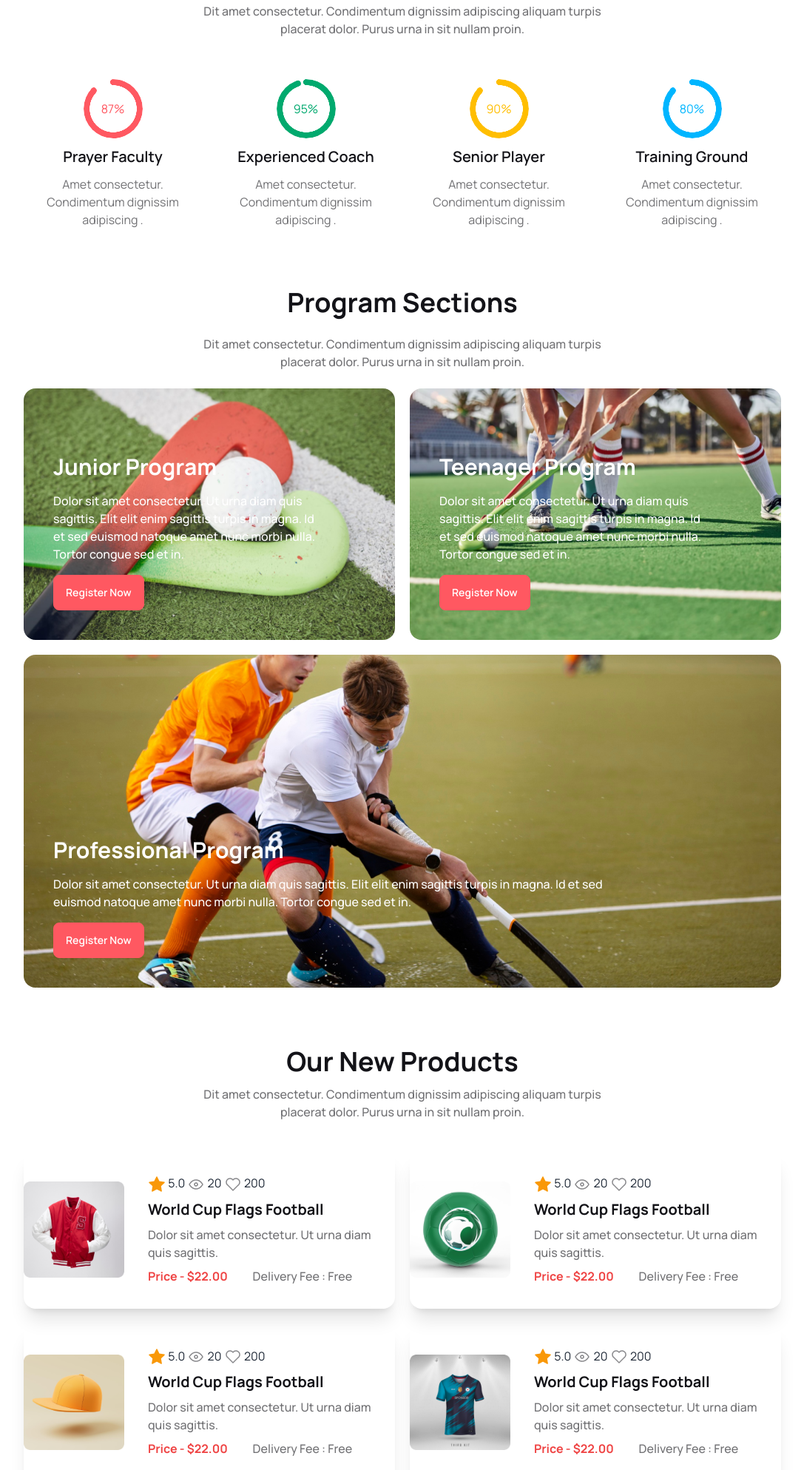
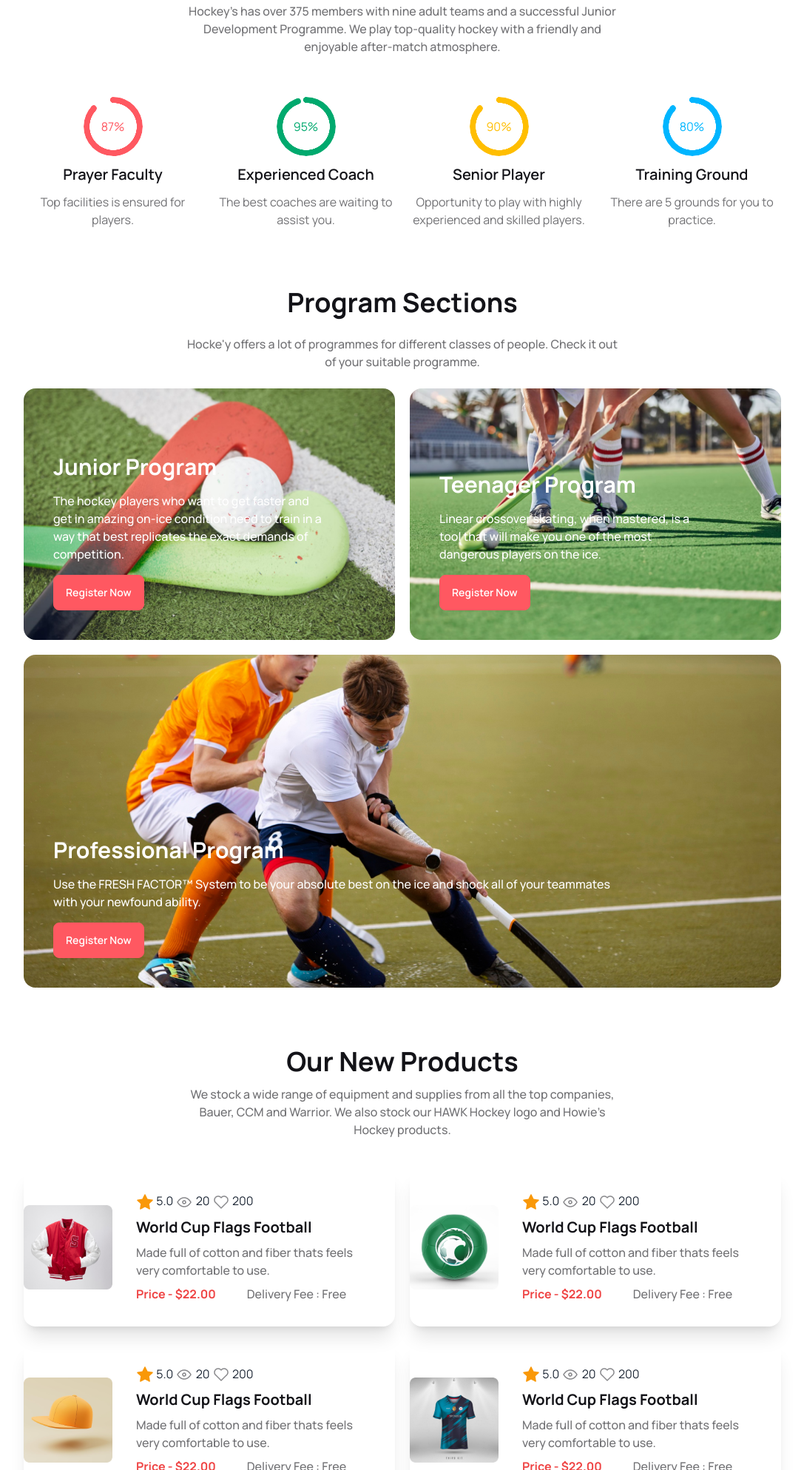
Before and after one commit to EZAZ324/Hockeys, a plain HTML site: page index.html in a window 1280 px wide. Shown: the part 813-2800 px from the top of the page at 74% size, without its empty margins (96-1183 px from the left). Drawn offline with nearby package versions, Linux system fonts and the light colour scheme.

Commit message:
project completed

```diff
--- a/index.html
+++ b/index.html
@@ -137,8 +137,7 @@
             <!-- sticker starts -->
             <div class="hidden lg:block absolute bottom-[150px] right-[220px] w-[35%] p-8 bg-[#131318]">
                 <h2 class="mb-3 primary_heading text-2xl white_text">Meet all the heroes from the field</h2>
-                <p class="paragraph_text white_text ">Lorem ipsum dolor sit amet consectetur adipisicing elit.
-                    Accusamus, sit! Labore ut placeat iste fugiat ea id fuga atque deleniti cumque dolor eum repellendus
+                <p class="paragraph_text white_text ">The tickets of Hero Cup 2024 will be available from February 5.
                 </p>
             </div>
             <!-- sticker ends -->
@@ -149,9 +148,7 @@
         <!-- small device banner -->
         <div class="lg:hidden p-4 bg-[#131318] mt-5">
             <h2 class="mb-3 primary_heading text-xl white_text">Meet all the heroes from the field</h2>
-            <p class="paragraph_text white_text text-sm">Lorem ipsum dolor sit amet consectetur adipisicing elit.
-                Accusamus, sit! Labore ut placeat iste fugiat ea id fuga atque deleniti cumque dolor eum repellendus
-            </p>
+            <p class="paragraph_text white_text text-sm">The tickets of Hero Cup 2024 will be available from February 5. </p>
         </div>
 
     </header>
@@ -166,8 +163,7 @@
         <section class="mt-10">
             <div>
                 <h2 class="mb-3 primary_heading text-center lg:text-4xl">Professional Hockeys Club</h2>
-                <p class="paragraph_text text-center max-w-[600px] mx-auto">Dit amet consectetur. Condimentum dignissim
-                    adipiscing aliquam turpis placerat dolor. Purus urna in sit nullam proin. </p>
+                <p class="paragraph_text text-center max-w-[600px] mx-auto"> Hockey's has over 375 members with nine adult teams and a successful Junior Development Programme. We play top-quality hockey with a friendly and enjoyable after-match atmosphere. </p>
             </div>
 
             <!-- radial progress -->
@@ -175,22 +171,22 @@
                 <div>
                     <div class="radial-progress text-error" style="--value:87;" role="progressbar">87%</div>
                     <h4 class="my-2.5 secondary_heading">Prayer Faculty</h4>
-                    <p class="paragraph_text font-normal">Amet consectetur. Condimentum dignissim adipiscing .</p>
+                    <p class="paragraph_text font-normal">Top facilities is ensured for players.</p>
                 </div>
                 <div>
                     <div class="radial-progress text-success" style="--value:95;" role="progressbar">95%</div>
                     <h4 class="my-2.5 secondary_heading">Experienced Coach</h4>
-                    <p class="paragraph_text font-normal">Amet consectetur. Condimentum dignissim adipiscing .</p>
+                    <p class="paragraph_text font-normal">The best coaches are waiting to <br> assist you.</p>
                 </div>
                 <div>
                     <div class="radial-progress text-warning" style="--value:87;" role="progressbar">90%</div>
                     <h4 class="my-2.5 secondary_heading">Senior Player</h4>
-                    <p class="paragraph_text font-normal">Amet consectetur. Condimentum dignissim adipiscing .</p>
+                    <p class="paragraph_text font-normal">Opportunity to play with highly experienced and skilled players.</p>
                 </div>
                 <div>
                     <div class="radial-progress text-info" style="--value:87;" role="progressbar">80%</div>
                     <h4 class="my-2.5 secondary_heading">Training Ground</h4>
-                    <p class="paragraph_text font-normal">Amet consectetur. Condimentum dignissim adipiscing .</p>
+                    <p class="paragraph_text font-normal">There are 5 grounds for you to practice.</p>
                 </div>
             </div>
         </section>
@@ -200,8 +196,7 @@
         <section class="mt-20">
             <div>
                 <h2 class="mb-3 primary_heading text-center lg:text-4xl">Program Sections</h2>
-                <p class="paragraph_text text-center max-w-[600px] mx-auto my-6">Dit amet consectetur. Condimentum
-                    dignissim adipiscing aliquam turpis placerat dolor. Purus urna in sit nullam proin. </p>
+                <p class="paragraph_text text-center max-w-[600px] mx-auto my-6">Hocke'y offers a lot of programmes for different classes of people. Check it out of your suitable programme. </p>
             </div>
 
             <!-- cards -->
@@ -209,13 +204,7 @@
                 <div class="bg-[url('Images/2.png')] h-[340px] bg-no-repeat bg-center bg-cover relative rounded-2xl">
                     <div class="absolute left-5 lg:left-10 bottom-5 lg:bottom-10">
                         <h3 class="white_text text-xl lg:text-3xl font-extrabold">Junior Program</h3>
-                        <p class="paragraph_text my-4 w-[90%] lg:w-[80%] white_text">Dolor sit amet consectetur. Ut urna
-                            diam quis
-                            sagittis. Elit elit
-                            enim sagittis turpis in magna. Id et sed euismod natoque amet nunc morbi nulla. Tortor
-                            congue
-                            sed et
-                            in.
+                        <p class="paragraph_text my-4 w-[90%] lg:w-[80%] white_text">The hockey players who want to get faster and get in amazing on-ice condition need to train in a way that best replicates the exact demands of competition.
                         </p>
                         <button class="btn btn-error white_text">Register Now</button>
                     </div>
@@ -223,13 +212,7 @@
                 <div class="bg-[url('Images/3.png')] h-[340px] bg-no-repeat bg-center bg-cover relative rounded-2xl">
                     <div class="absolute left-5 lg:left-10 bottom-5 lg:bottom-10">
                         <h3 class="white_text text-xl lg:text-3xl font-extrabold">Teenager Program</h3>
-                        <p class="paragraph_text my-4 w-[90%] lg:w-[80%] white_text">Dolor sit amet consectetur. Ut urna
-                            diam quis
-                            sagittis. Elit elit
-                            enim sagittis turpis in magna. Id et sed euismod natoque amet nunc morbi nulla. Tortor
-                            congue
-                            sed et
-                            in.
+                        <p class="paragraph_text my-4 w-[90%] lg:w-[80%] white_text">Linear crossover skating, when mastered, is a tool that will make you one of the most dangerous players on the ice.
                         </p>
                         <button class="btn btn-error white_text">Register Now</button>
                     </div>
@@ -238,13 +221,7 @@
                     class="bg-[url('Images/4.png')] h-[450px] bg-no-repeat bg-center bg-cover relative lg:col-span-2 rounded-2xl">
                     <div class="absolute left-5 lg:left-10 bottom-5 lg:bottom-10">
                         <h3 class="white_text text-xl lg:text-3xl font-extrabold">Professional Program</h3>
-                        <p class="paragraph_text my-4 w-[90%] lg:w-[80%] white_text">Dolor sit amet consectetur. Ut urna
-                            diam quis
-                            sagittis. Elit elit
-                            enim sagittis turpis in magna. Id et sed euismod natoque amet nunc morbi nulla. Tortor
-                            congue
-                            sed et
-                            in.
+                        <p class="paragraph_text my-4 w-[90%] lg:w-[80%] white_text">Use the FRESH FACTOR™ System to be your absolute best on the ice and shock all of your teammates with your newfound ability.
                         </p>
                         <button class="btn btn-error white_text">Register Now</button>
                     </div>
@@ -260,8 +237,7 @@
              <!-- production description description -->
              <div class="my-10 lg:mt-20">
                 <h2 class="mb-3 primary_heading text-center lg:text-4xl">Our New Products</h2>
-                <p class="paragraph_text text-center max-w-[600px] mx-auto">Dit amet consectetur. Condimentum dignissim
-                    adipiscing aliquam turpis placerat dolor. Purus urna in sit nullam proin. </p>
+                <p class="paragraph_text text-center max-w-[600px] mx-auto">We stock a wide range of equipment and supplies from all the top companies, Bauer, CCM and Warrior. We also stock our HAWK Hockey logo and Howie’s Hockey products. </p>
             </div>
 
             <!-- cards -->
@@ -272,7 +248,7 @@
                         <p><img src="Images/Frame.png" alt="" class="inline"> 5.0 <img src="Images/eye.png" alt=""
                                 class="inline"> 20 <img src="Images/love.png" alt="" class="inline"> 200</p>
                         <h2 class="text-[#131318] text-xl font-extrabold">World Cup Flags Football</h2>
-                        <p class="paragraph_text">Dolor sit amet consectetur. Ut urna diam quis sagittis. </p>
+                        <p class="paragraph_text">Made full of cotton and fiber thats feels very comfortable to use. </p>
                         <div class="card-actions justify-end">
                             <p class="text-red-500 font-extrabold">Price - $22.00</p>
                             <p class="paragraph_text">Delivery Fee : Free</p>
@@ -285,7 +261,7 @@
                         <p><img src="Images/Frame.png" alt="" class="inline"> 5.0 <img src="Images/eye.png" alt=""
                                 class="inline"> 20 <img src="Images/love.png" alt="" class="inline"> 200</p>
                         <h2 class="text-[#131318] text-xl font-extrabold">World Cup Flags Football</h2>
-                        <p class="paragraph_text">Dolor sit amet consectetur. Ut urna diam quis sagittis. </p>
+                        <p class="paragraph_text">Made full of cotton and fiber thats feels very comfortable to use. </p>
                         <div class="card-actions justify-end">
                             <p class="text-red-500 font-extrabold">Price - $22.00</p>
                             <p class="paragraph_text">Delivery Fee : Free</p>
@@ -298,7 +274,7 @@
                         <p><img src="Images/Frame.png" alt="" class="inline"> 5.0 <img src="Images/eye.png" alt=""
                                 class="inline"> 20 <img src="Images/love.png" alt="" class="inline"> 200</p>
                         <h2 class="text-[#131318] text-xl font-extrabold">World Cup Flags Football</h2>
-                        <p class="paragraph_text">Dolor sit amet consectetur. Ut urna diam quis sagittis. </p>
+                        <p class="paragraph_text">Made full of cotton and fiber thats feels very comfortable to use. </p>
                         <div class="card-actions justify-end">
                             <p class="text-red-500 font-extrabold">Price - $22.00</p>
                             <p class="paragraph_text">Delivery Fee : Free</p>
@@ -311,7 +287,7 @@
                         <p><img src="Images/Frame.png" alt="" class="inline"> 5.0 <img src="Images/eye.png" alt=""
                                 class="inline"> 20 <img src="Images/love.png" alt="" class="inline"> 200</p>
                         <h2 class="text-[#131318] text-xl font-extrabold">World Cup Flags Football</h2>
-                        <p class="paragraph_text">Dolor sit amet consectetur. Ut urna diam quis sagittis. </p>
+                        <p class="paragraph_text">Made full of cotton and fiber thats feels very comfortable to use. </p>
                         <div class="card-actions justify-end">
                             <p class="text-red-500 font-extrabold">Price - $22.00</p>
                             <p class="paragraph_text">Delivery Fee : Free</p>
@@ -324,7 +300,7 @@
                         <p><img src="Images/Frame.png" alt="" class="inline"> 5.0 <img src="Images/eye.png" alt=""
                                 class="inline"> 20 <img src="Images/love.png" alt="" class="inline"> 200</p>
                         <h2 class="text-[#131318] text-xl font-extrabold">World Cup Flags Football</h2>
-                        <p class="paragraph_text">Dolor sit amet consectetur. Ut urna diam quis sagittis. </p>
+                        <p class="paragraph_text">Made full of cotton and fiber thats feels very comfortable to use. </p>
                         <div class="card-actions justify-end">
                             <p class="text-red-500 font-extrabold">Price - $22.00</p>
                             <p class="paragraph_text">Delivery Fee : Free</p>
@@ -337,7 +313,7 @@
                         <p><img src="Images/Frame.png" alt="" class="inline"> 5.0 <img src="Images/eye.png" alt=""
                                 class="inline"> 20 <img src="Images/love.png" alt="" class="inline"> 200</p>
                         <h2 class="text-[#131318] text-xl font-extrabold">World Cup Flags Football</h2>
-                        <p class="paragraph_text">Dolor sit amet consectetur. Ut urna diam quis sagittis. </p>
+                        <p class="paragraph_text">Made full of cotton and fiber thats feels very comfortable to use. </p>
                         <div class="card-actions justify-end">
                             <p class="text-red-500 font-extrabold">Price - $22.00</p>
                             <p class="paragraph_text">Delivery Fee : Free</p>
@@ -355,8 +331,7 @@
             <!-- FAQ description -->
             <div class="my-10 lg:mt-20">
                 <h2 class="mb-3 primary_heading text-center lg:text-4xl">FAQ</h2>
-                <p class="paragraph_text text-center max-w-[600px] mx-auto">Dit amet consectetur. Condimentum dignissim
-                    adipiscing aliquam turpis placerat dolor. Purus urna in sit nullam proin. </p>
+                <p class="paragraph_text text-center max-w-[600px] mx-auto">Do you have any quarries? Here are some answers of most frequent questions. If you have any other quarries feel free to contact us. </p>
             </div>
 
             <div class="flex flex-col lg:flex-row gap-6 lg:items-center">
@@ -429,8 +404,8 @@
         <section class="mt-20">
             <div>
                 <h2 class="mb-3 primary_heading text-center lg:text-4xl">Get In Touch</h2>
-                <p class="paragraph_text text-center max-w-[600px] mx-auto mt-4 mb-10">Dit amet consectetur. Condimentum
-                    dignissim adipiscing aliquam turpis placerat dolor. Purus urna in sit nullam proin. </p>
+                <p class="paragraph_text text-center max-w-[600px] mx-auto mt-4 mb-10">If you have any questions about hockey clubs, you can contact us by phone or by email. Alternatively, you can fill out the contact form on the Hockey's website to inquire about programs, events, or teams .
+                </p>
             </div>
 
             <div class="flex flex-col lg:flex-row gap-[5%] justify-between">
@@ -508,8 +483,7 @@
     <footer class="footer grid-cols-2 lg:grid-cols-5 p-10 bg-[#131318] text-base-content mt-16">
         <aside class="col-span-2 place-items-center lg:place-items-start">
             <h3 class="text-[#FFF] font-extrabold text-2xl">Get In Touch</h3>
-            <p class="text-center lg:text-start lg:w-[70%]">Dit amet consectetur. Condimentum adipiscing aliquam turpis
-                placerat dolor. Purus urna in sit nullam proin. </p>
+            <p class="text-center lg:text-start lg:w-[70%] mb-2">Hockey's provide you everything that you need to run for your hockey practice. </p>
             <div class="flex items-center gap-5">
                 <img src="Images/Group 1171275318.png" alt="" class="h-5 w-5">
                 <p>hockeys@support.com</p>
@@ -528,16 +502,16 @@
         </nav>
         <nav class="place-items-center lg:place-items-start">
             <header class="text-[#FFF] font-bold text-lg">Support</header>
+            <a class="link link-hover">Terms of use</a>
+            <a class="link link-hover">Privacy policy</a>
+            <a class="link link-hover">Cookie policy</a>
+        </nav>
+        <nav class="col-span-2 lg:col-span-1 mx-auto place-items-center lg:place-items-start">
+            <header class="text-[#FFF] font-bold text-lg">Service</header>
             <a class="link link-hover">About us</a>
             <a class="link link-hover">Contact</a>
             <a class="link link-hover">Jobs</a>
             <a class="link link-hover">Press kit</a>
-        </nav>
-        <nav class="col-span-2 lg:col-span-1 mx-auto place-items-center lg:place-items-start">
-            <header class="text-[#FFF] font-bold text-lg">Service</header>
-            <a class="link link-hover">Terms of use</a>
-            <a class="link link-hover">Privacy policy</a>
-            <a class="link link-hover">Cookie policy</a>
         </nav>
     </footer>
     <!-- footer ends -->
```
